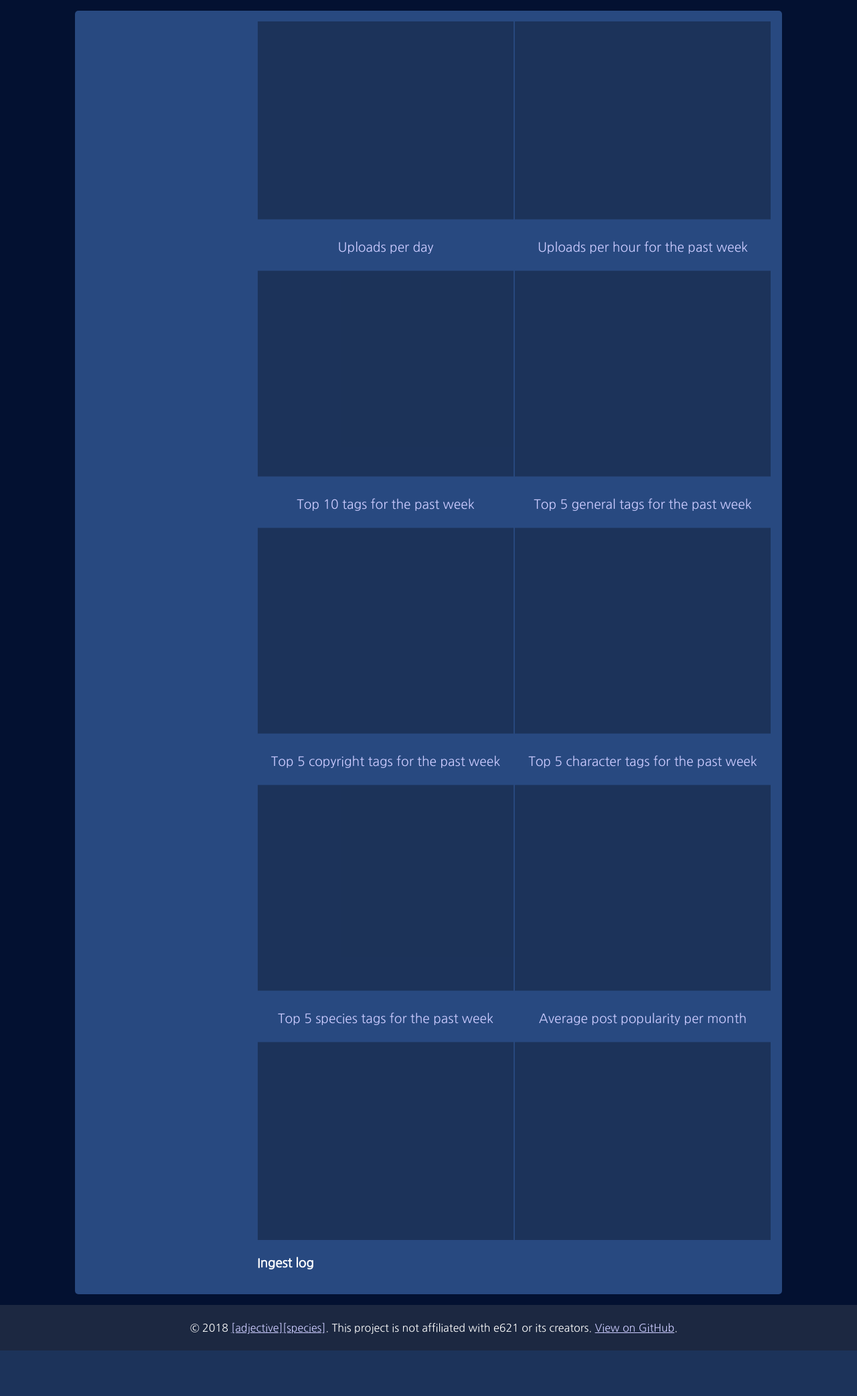
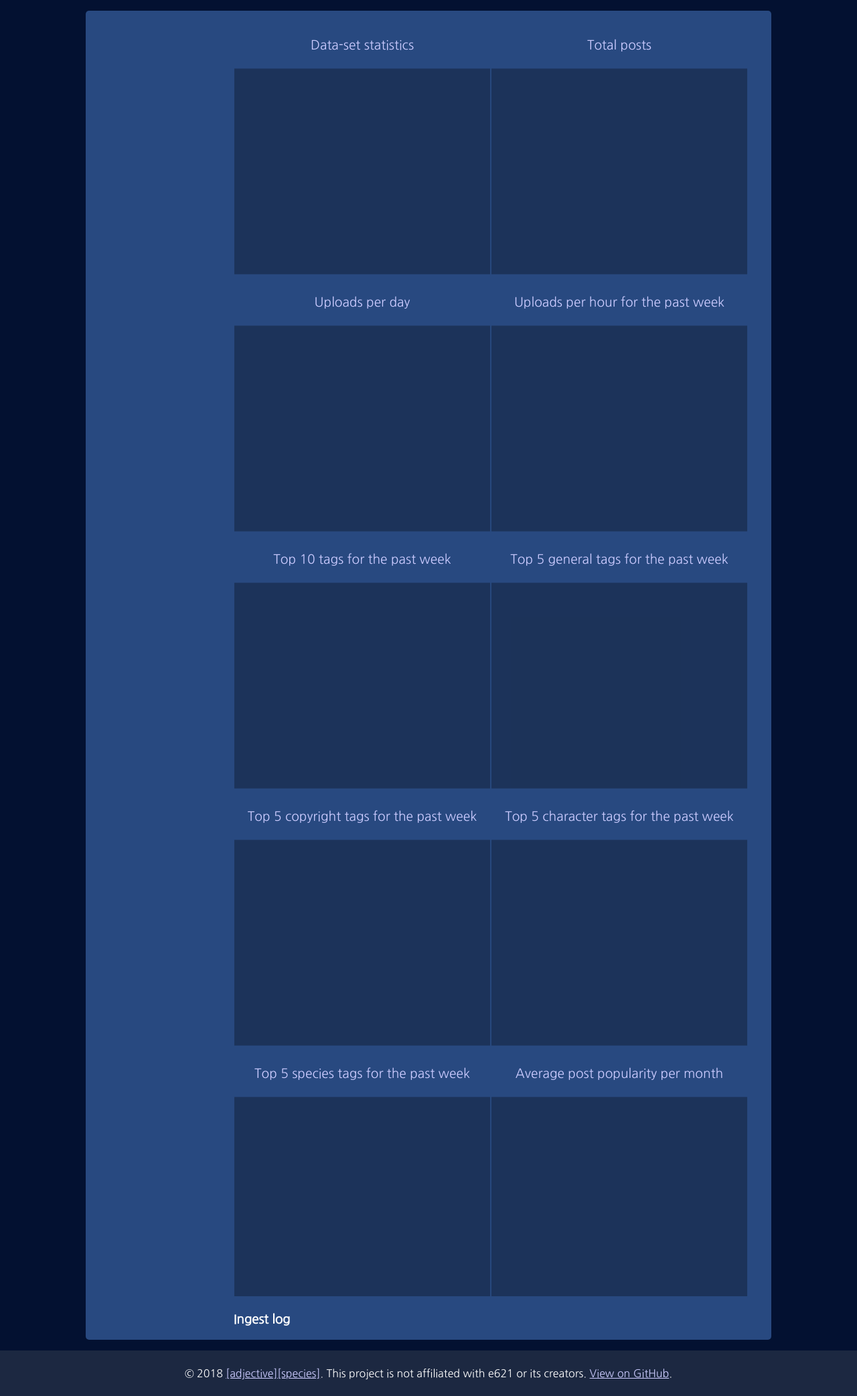
Before and after one commit to adjspecies/explore621, a Django app: template e621/templates/dashboard.html in a window 1280 px wide. Shown: the part 95-2180 px from the top of the page at 67% size. Before the commit the page ends 2112 px from the top, so only its background shows below. Run offline with Django 3.2, Linux system fonts and the light colour scheme; the template is opened without the code that fills it, so the values that code supplies are empty; parts of the project's set-up code (start-up, migrations or seed data) failed here and were passed over; some libraries are stand-ins or nearby versions; some web fonts are replaced.

Commit message:
Fix scaling

```diff
--- a/e621/static/css/main.css
+++ b/e621/static/css/main.css
@@ -2,12 +2,9 @@
 
 
 body {
-    position: absolute;
-    top: 0;
-    bottom: 0;
+    position: relative;
     margin: 0;
     padding: 0;
-    width: 100%;
     color: white;
     font-family: "Nanum Gothic", sans-serif;
     background-color: rgb(3, 17, 49);
@@ -65,7 +62,6 @@ header h1 a {
 
 nav {
     background-color: rgb(40, 73, 128);
-    width: 100%;
     padding: 5px;
     margin: 0 0 1em 0;
 }
@@ -88,25 +84,26 @@ nav ul li a {
 }
 
 main {
-    padding: 1em;
+    margin: 0;
     background-color: rgb(40, 73, 128);
-    border-radius: 5px;
-    border: 0px solid transparent;
-    max-width: 80%;
-    margin: 0 auto;
+}
+
+main section {
+    margin: 0;
+    padding: 0;
 }
 
 main h2 {
+    width: 100%;
     font-weight: 100;
     text-align: center;
     margin-bottom: 1em;
+    flex: none;
 }
 
 main .reports {
-    width: 20%;
-    float: left;
-    margin: 0 1em 0 0;
-    padding: 0;
+    padding: 0.5em;
+    flex-basis: 20%;
 }
 
 main .reports ul {
@@ -120,13 +117,7 @@ main .reports ul li {
 }
 
 main .content {
-    position: relative;
-    width: 75%;
-    float: right;
-}
-
-main .content * {
-    max-width: 100%;
+    flex-basis: 75%;
 }
 
 main .content .vis {
@@ -136,7 +127,6 @@ main .content .vis {
 }
 
 footer {
-    width: 100%;
     position: relative;
     bottom: 0;
     padding: 0.5em;
@@ -156,7 +146,6 @@ footer {
 }
 
 .vis svg {
-    width: 100%;
 }
 
 .vis * {
@@ -211,3 +200,34 @@ footer {
 #dashboard .vis-back {
     fill: rgba(0, 0, 0, 0.3);
 }
+
+@media only screen and (min-width: 1000px) {
+    main {
+        margin: 0 auto;
+        border-radius: 5px;
+        border: 0px solid transparent;
+        max-width: 80%;
+    }
+}
+
+@media only screen and (min-width: 800px) {
+    main {
+        display: flex;
+        flex-wrap: wrap;
+    }
+}
+
+@media only screen and (max-width: 800px) {
+    main {
+        display: block;
+    }
+    main h2 {
+        padding-top: 0.5em;
+    }
+    nav {
+        text-align: center;
+    }
+    nav ul li:first-of-type {
+        margin-left: 0;
+    }
+}
--- a/e621/templates/base.html
+++ b/e621/templates/base.html
@@ -5,6 +5,7 @@
 <html>
     <head>
         <title>{% if title %}{{ title }} | {% elif flatpage.title %}{{ flatpage.title }} | {% endif %}explore621</title>
+        <meta name="viewport" content="width=device-width">
         <link rel="stylesheet" type="text/css" href="{% static 'css/main.css' %}" />
         <link rel="stylesheet" type="text/css" href="{% static 'css/pygments.css' %}" />
         {% titlefont %}
--- a/e621/templates/dashboard.html
+++ b/e621/templates/dashboard.html
@@ -4,8 +4,7 @@
 {% block content %}
 <section class="dashboard">
     <div id="dashboard">
-        <svg width="800" height="1820" viewbox="0 0 800 1820">
-            <g transform="translate(0, -140)">
+        <svg viewbox="0 0 800 2000">
             <g class="data_set_stats" transform="translate(0, 0)">
                 <text class="dash-title" text-anchor="middle" x="200", y="60">Data-set statistics</text>
                 <rect class="vis-back" x="1", y="90" width="398" height="320" />
@@ -55,7 +54,6 @@
                 <text class="dash-title" text-anchor="middle" x="200", y="60">Average post popularity per month</text>
                 <rect class="vis-back" x="1", y="90" width="398" height="320" />
                 <g class="vis" transform="translate(0, 100) scale(0.49)" />
-            </g>
             </g>
         </svg>
     </div>
--- a/e621/templates/run.html
+++ b/e621/templates/run.html
@@ -3,7 +3,7 @@
 
 {% block content %}
 <div class="vis single">
-    <svg viewbox="0 0 800 600" width="800" height="600" class="{{ report.runner }}"></svg>
+    <svg viewbox="0 0 800 600" class="{{ report.runner }}"></svg>
 </div>
 <dl class="report">
     <dt>Description</dt>
```
